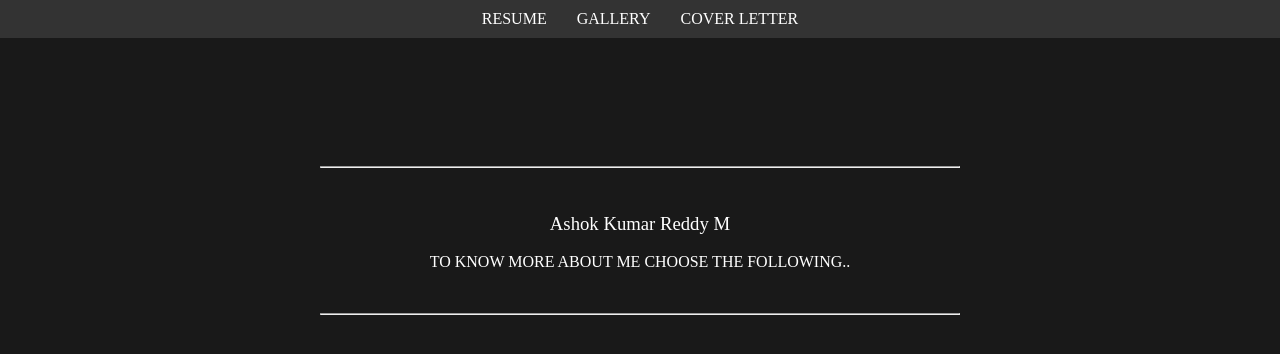
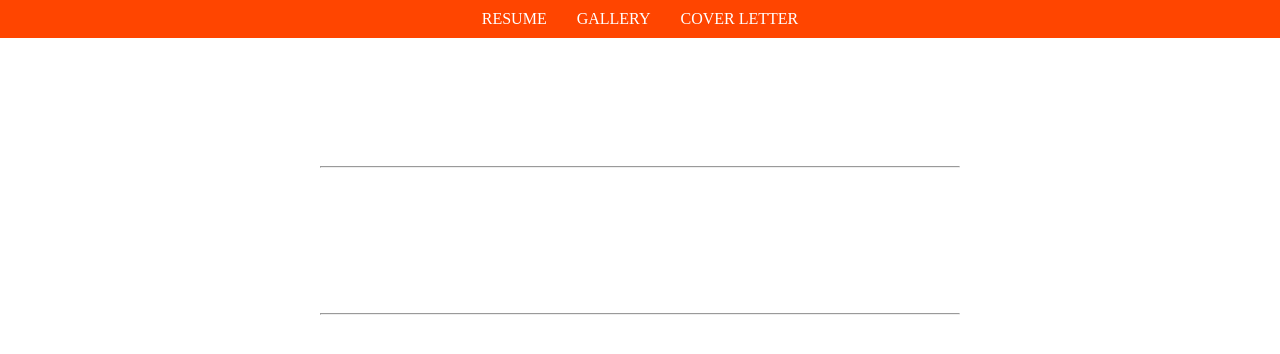
Before and after one commit to KumarReddyM1/My-Portfolio, a plain HTML site: page index.html in a window 1280 px wide. Drawn offline with Linux system fonts and the light colour scheme.

Commit message:
Update index.html

```diff
--- a/index.html
+++ b/index.html
@@ -8,7 +8,7 @@
         body {
             width: 100%;
             height: 100%;
-            background-color: rgba(0, 0, 0, 0.9);
+            background-color:linear-gradient(to right,#141e30, #243b55);
             margin: 0;
             color: #fff;
             font-family: Times New Roman;
@@ -16,7 +16,7 @@
         .navbar {
             display: flex;
             justify-content: center;
-            background-color: #333;
+            background-color: #ff4500;
             padding: 10px 0;
         }
         .navbar p {
```
